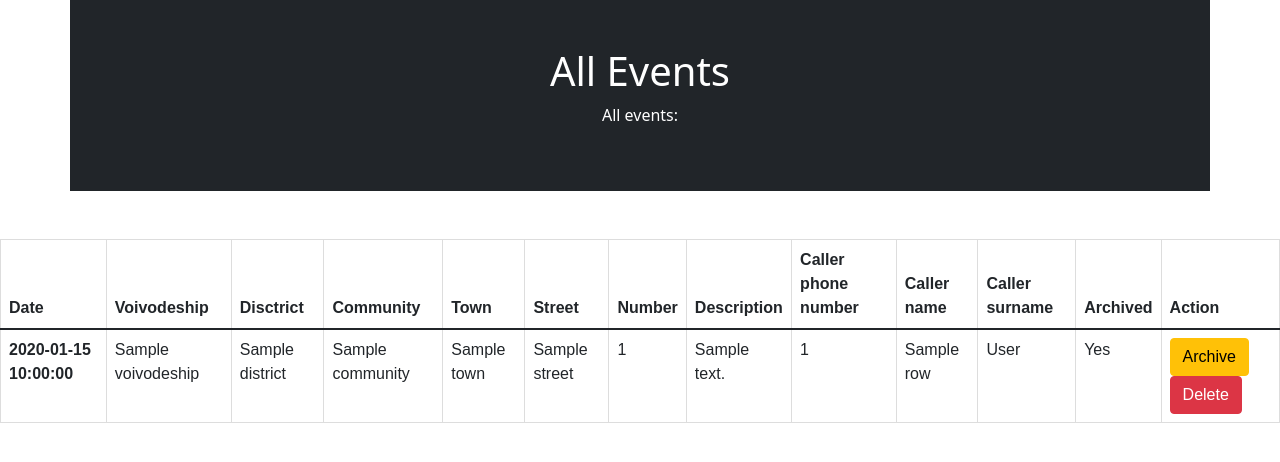
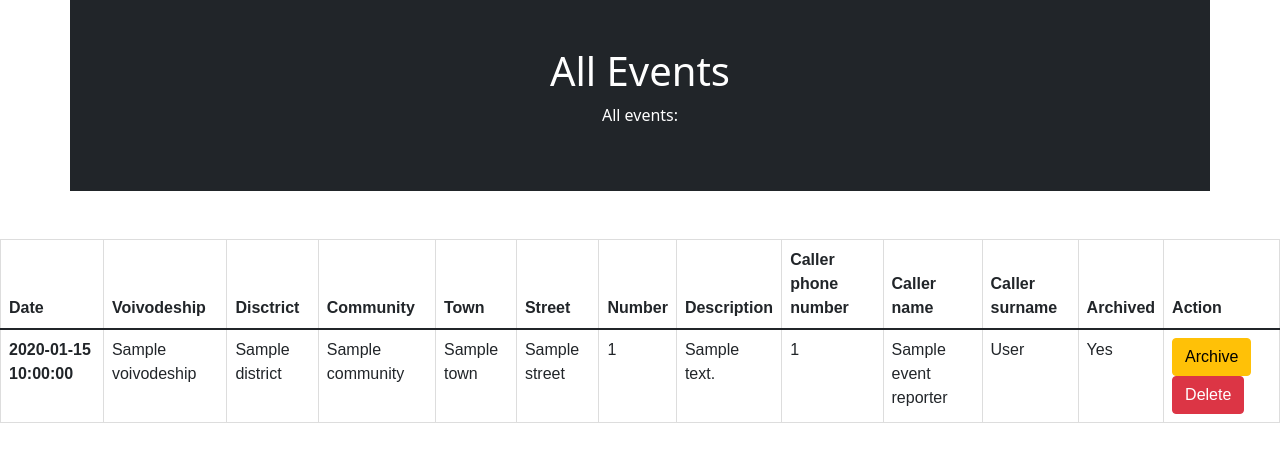
Before and after one commit to wojcik-mariusz/psap, a Flask app: template flask_template/templates/active-events.html in a window 1280 px wide. Shown: the part 105-567 px from the top of the page. Run offline with Flask 2, Linux system fonts and the light colour scheme; the template is opened without the code that fills it: most values are stand-ins (such as "Sample title", 1, 10 or a date in 2020).

Commit message:
refactor show all events

```diff
--- a/flask_template/server/services/event_manager.py
+++ b/flask_template/server/services/event_manager.py
@@ -18,7 +18,7 @@ def delete_event(event_id: int) -> NoReturn:
 
 
 def get_all_list_event() -> List[str]:
-    pass
+    return Event.query.order_by(Event.event_date).all()
 
 
 def get_active_paramedic_list_event() -> List[str]:
--- a/flask_template/templates/active-events.html
+++ b/flask_template/templates/active-events.html
@@ -49,36 +49,36 @@ tr:nth-child(even) {
     <tbody>
     {% for row in active_events %}
         <tr>
-            <th scope="row">{{row.event_date.replace(microsecond=0)}}</th>
+            <th scope="row">{{row.event_date}}</th>
             <td>
                 {{row.voivodeship}}
             </td>
             <td>
-                {{row.district}}
+                {{row.event_address.district}}
             </td>
             <td>
-                {{row.community}}
+                {{row.event_address.community}}
             </td>
             <td>
-                {{row.town}}
+                {{row.event_address.town}}
             </td>
             <td>
-                {{row.street}}
+                {{row.event_address.street}}
             </td>
             <td>
-                {{row.street_number}}
+                {{row.event_address.street_number}}
             </td>
             <td>
                 {{row.description}}
             </td>
             <td>
-                {{row.caller_telephone_number}}
+                {{row.event_reporter.caller_telephone_number}}
             </td>
             <td>
-                {{row.caller_name}}
+                {{row.event_reporter.caller_name}}
             </td>
             <td>
-                {{row.caller_surname}}
+                {{row.event_reporter.caller_surname}}
             </td>
             <td>
                 {% if row.archived == 0 %}
```
Also changed, not shown: flask_template/db/db_tools.py (+10 -8 lines), flask_template/server/routes.py (+7 -7 lines).
